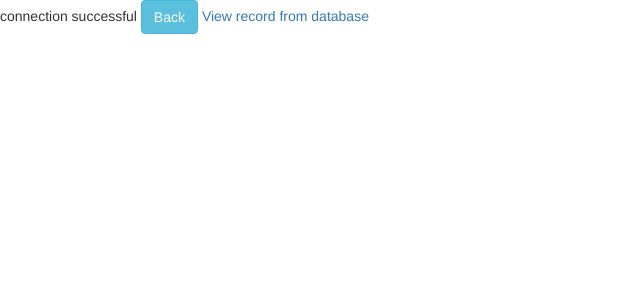
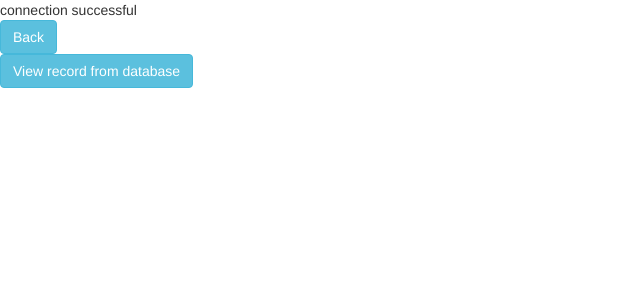
Before and after one commit to Aimable01/php-learn, a PHP site: page /create.php in a window 1280 px wide. Shown: the top 300 px of the page, without its empty margins (0-640 px from the left). Run offline with PHP 8.4, Linux system fonts and the light colour scheme.

```diff
--- a/crud operations/create.php
+++ b/crud operations/create.php
@@ -29,7 +29,8 @@ if(isset($_POST['submit'])){
         <link rel="stylesheet" href="https://maxcdn.bootstrapcdn.com/bootstrap/3.4.0/css/bootstrap.min.css">
     </head>
     <body>
-        <a class="btn btn-info" href="form.html">Back</a>
-        <a href="read.php">View record from database</a>
+        <br>
+        <a class="btn btn-info" href="form.html">Back</a><br>
+        <a class="btn btn-info" href="read.php">View record from database</a>
     </body>
 </html>
```
